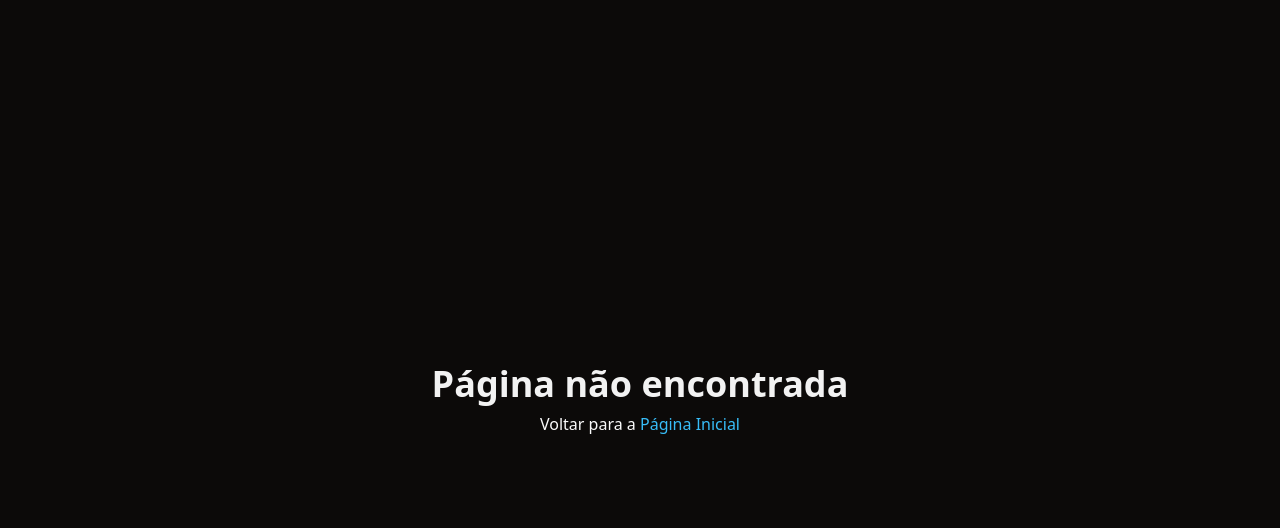
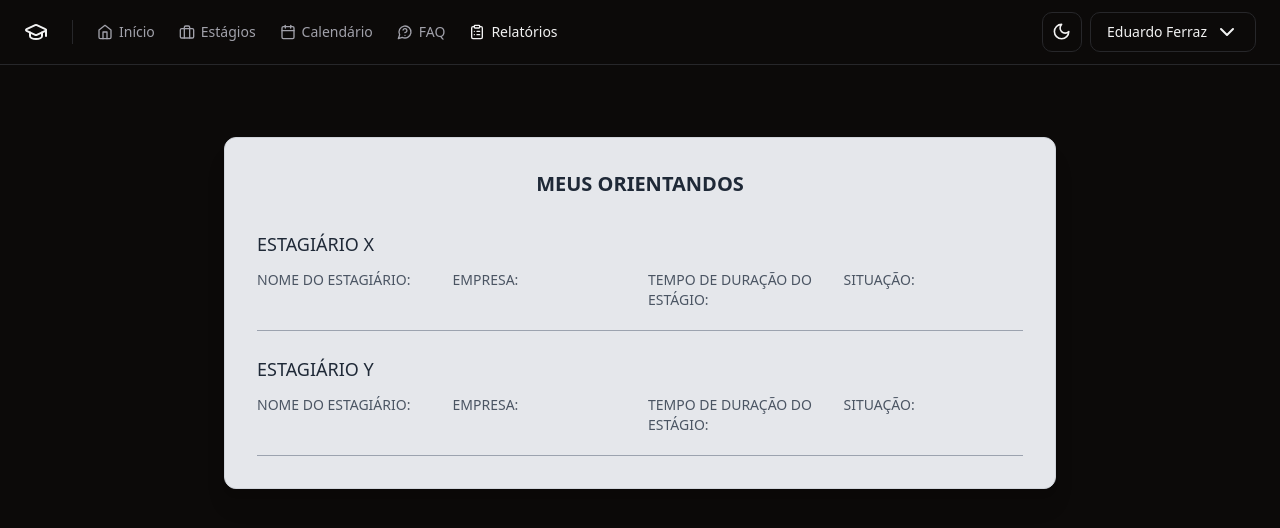
Before and after one commit to kauanrfontana/internship-platform, a React (Vite) app: page /relatorios in a window 1280 px wide. Shown: the top 528 px of the page. Built offline with nearby package versions, Linux system fonts and the light colour scheme.

Commit message:
feat: add reports page

```diff
--- a/src/components/header.tsx
+++ b/src/components/header.tsx
@@ -1,4 +1,4 @@
-import { GraduationCap, Home, MessageCircleQuestion, Calendar, Briefcase } from 'lucide-react'
+import { GraduationCap, Home, MessageCircleQuestion, Calendar, Briefcase, ClipboardList } from 'lucide-react'
 
 import { NavLink } from './nav-link'
 import { Separator } from './ui/separator'
@@ -30,6 +30,10 @@ export function Header() {
             <MessageCircleQuestion className="h-4 w-4" />
             FAQ
           </NavLink>
+          <NavLink to="/relatorios">
+            <ClipboardList className="h-4 w-4" />
+            Relatórios
+          </NavLink>
         </nav>
 
         <div className="ml-auto flex items-center gap-2">
--- /dev/null
+++ b/src/pages/app/reports.tsx
@@ -0,0 +1,81 @@
+import { Helmet } from 'react-helmet-async'
+import { Card, CardContent } from '@/components/ui/card'
+import { Button } from '@/components/ui/button'
+import { useAuth } from '@/middlewares/auth-provider'
+export function Reports() {
+  const { role } = useAuth()
+
+  return (
+    <>
+      <Helmet title="Relatórios" />
+
+      <div className="min-h-screen">
+        <main className="max-w-4xl mx-auto px-4 sm:px-6 lg:px-8 py-12">
+          <div className="space-y-8">
+
+            {role === 'advisor' && (
+              <div className="flex justify-center">
+                <Button className="bg-orange-500 hover:bg-orange-600 text-white px-8 py-3 rounded-full text-lg font-medium shadow-lg hover:shadow-xl transition-all duration-200 transform hover:scale-105">
+                  EXPORTAR RELATÓRIO ORIENTANDOS ANTIGOS
+                </Button>
+              </div>
+            )}
+
+            {role === 'articulator' && (
+              <div className="flex justify-center">
+                <Button className="bg-orange-500 hover:bg-orange-600 text-white px-8 py-3 rounded-full text-lg font-medium shadow-lg hover:shadow-xl transition-all duration-200 transform hover:scale-105">
+                  EXPORTAR RELATÓRIO DE TODOS OS ESTÁGIOS
+                </Button>
+              </div>
+            )}
+
+            {role === 'student' && (
+              <div className="flex justify-center">
+                <Button className="bg-orange-500 hover:bg-orange-600 text-white px-8 py-3 rounded-full text-lg font-medium shadow-lg hover:shadow-xl transition-all duration-200 transform hover:scale-105">
+                  EXPORTAR RELATÓRIO DE TODOS OS ESTÁGIOS
+                </Button>
+              </div>
+            )}
+
+            <Card className="bg-gray-200 border-gray-300 shadow-xl">
+              <CardContent className="p-8">
+                <h2 className="text-center text-gray-800 font-semibold text-xl mb-8">
+                  MEUS ORIENTANDOS
+                </h2>
+
+                <div className="space-y-6">
+                  <div className="space-y-3">
+                    <h3 className="text-gray-800 font-medium text-lg">
+                      ESTAGIÁRIO X
+                    </h3>
+                    <div className="grid grid-cols-1 md:grid-cols-4 gap-4 text-sm text-gray-600">
+                      <div><span className="font-medium">NOME DO ESTAGIÁRIO:</span></div>
+                      <div><span className="font-medium">EMPRESA:</span></div>
+                      <div><span className="font-medium">TEMPO DE DURAÇÃO DO ESTÁGIO:</span></div>
+                      <div><span className="font-medium">SITUAÇÃO:</span></div>
+                    </div>
+                    <div className="border-b border-gray-400 pb-2"></div>
+                  </div>
+
+                  <div className="space-y-3">
+                    <h3 className="text-gray-800 font-medium text-lg">
+                      ESTAGIÁRIO Y
+                    </h3>
+                    <div className="grid grid-cols-1 md:grid-cols-4 gap-4 text-sm text-gray-600">
+                      <div><span className="font-medium">NOME DO ESTAGIÁRIO:</span></div>
+                      <div><span className="font-medium">EMPRESA:</span></div>
+                      <div><span className="font-medium">TEMPO DE DURAÇÃO DO ESTÁGIO:</span></div>
+                      <div><span className="font-medium">SITUAÇÃO:</span></div>
+                    </div>
+                    <div className="border-b border-gray-400 pb-2"></div>
+                  </div>
+                </div>
+
+              </CardContent>
+            </Card>
+          </div>
+        </main>
+      </div>
+    </>
+  )
+}
--- a/src/pages/routes.tsx
+++ b/src/pages/routes.tsx
@@ -6,6 +6,7 @@ import { AuthLayout } from "./_layouts/auth";
 import { NotFound } from "./404";
 import { Internships } from "./app/internships";
 import { Calendar } from "./app/calendar";
+import { Reports } from "./app/reports";
 import { FrequentlyAskedQuestions } from "./app/frequently-asked-questions";
 import { Home } from "./app/home";
 
@@ -19,6 +20,7 @@ export const router = createBrowserRouter([
             {path: '/estagios', element: <Internships/>},
             {path: '/calendario', element: <Calendar/>},
             {path: '/faq', element: <FrequentlyAskedQuestions/>},
+            {path: '/relatorios', element: <Reports/>},
         ]
     },
 
```
